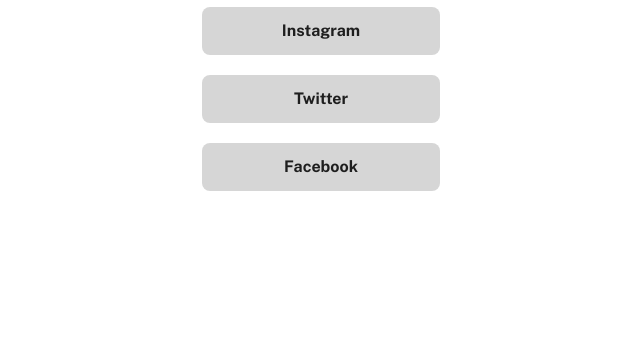
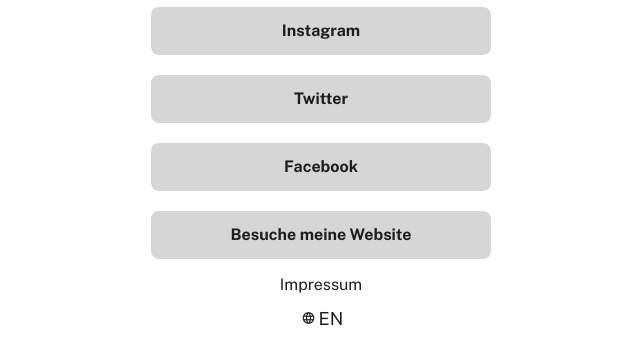
Before and after one commit to tyjehut/l_en, a plain HTML site: page index.html in a window 1280 px wide. Shown: the part 177-540 px from the top of the page, without its empty margins (319-959 px from the left). Drawn offline with nearby package versions, Linux system fonts and the light colour scheme.

Commit message:
Impressum, Website, Spracheinstellungen

```diff
--- a/index.html
+++ b/index.html
@@ -9,6 +9,7 @@
         <meta name=author content="Tyler Jefferson Hutton" />
         <link rel=canonical href=https://l.tyjehut.ch>
         <link rel="stylesheet" href="styles.css">
+        <link href="https://fonts.googleapis.com/icon?family=Material+Icons" rel="stylesheet">
     </head>
     <body>
         <h1>@tyjehut</h1>
@@ -28,6 +29,19 @@
                     <h4>Facebook</h4>
                 </a>
             </li>
+            <li>
+                <a class=button href=https://facebook.com/tyjehu target=_blank rel=noopener noreferrer title=Facebook>
+                    <h4>Besuche meine Website</h4>
+                </a>
+            </li>
         </ul>
     </body>
+    <footer>
+        <div class=impressum>
+            <a href=https://l.tyjehut.com target=_blank rel=noopener noreferrer title="Sprache">Impressum</a>
+        </div>
+        <div>
+            <a href=https://l.tyjehut.com target=_blank rel=noopener noreferrer title=Sprache style="font-size:18px;padding:5px;vertical-align:middle;"><i class="material-icons" style="font-size: 14px;padding:0 3px;">language</i><span>EN</span></a>
+        </div>
+    </footer>
 </html>
```
